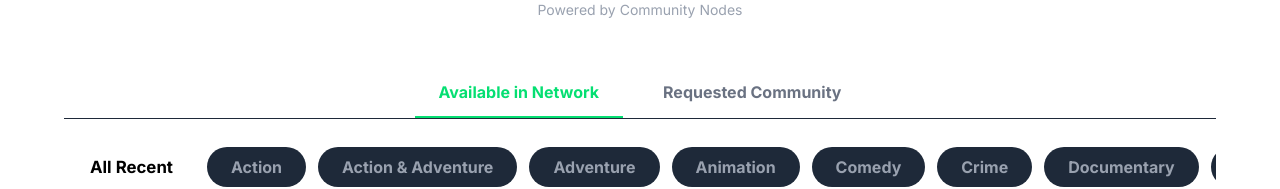
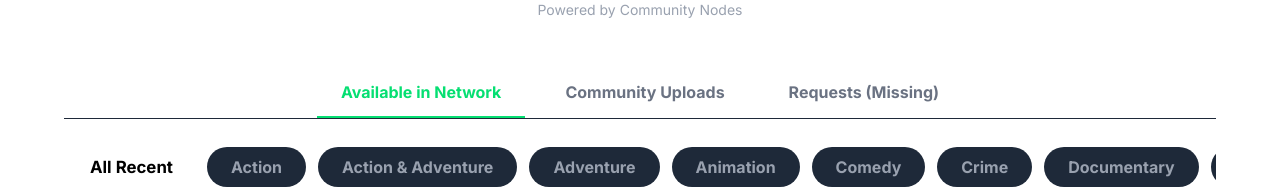
Before and after one commit to Q-YZX0/Muggi, a Next.js app: page / in a window 1280 px wide. Shown: the part 219-408 px from the top of the page. Built offline with nearby package versions, Linux system fonts and the light colour scheme; no server answers.

Commit message:
feat: Add home page with media catalog, search, and genre filters, along with TV show detail pages and a Sovereign Registry button.

```diff
--- a/src/app/page.tsx
+++ b/src/app/page.tsx
@@ -54,6 +54,9 @@ export default async function Home({ searchParams }: { searchParams: Promise<{ q
     } else if (activeTab === 'available') {
       const res = await fetch(getApiUrl(`/api/catalog/recent?genre=${encodeURIComponent(genre || '')}`));
       movies = await res.json();
+    } else if (activeTab === 'unverified') {
+      const res = await fetch(getApiUrl(`/api/catalog/unverified?genre=${encodeURIComponent(genre || '')}`));
+      movies = await res.json();
     } else {
       // Requests
       const res = await fetch(getApiUrl(`/api/catalog/requests?genre=${encodeURIComponent(genre || '')}`));
@@ -89,10 +92,16 @@ export default async function Home({ searchParams }: { searchParams: Promise<{ q
             Available in Network
           </Link>
           <Link
+            href={`/?tab=unverified${genre ? `&genre=${genre}` : ''}`}
+            className={`px-6 py-3 font-bold transition-all ${activeTab === 'unverified' ? 'text-yellow-400 border-b-2 border-yellow-400' : 'text-gray-500 hover:text-gray-300'}`}
+          >
+            Community Uploads
+          </Link>
+          <Link
             href={`/?tab=requests${genre ? `&genre=${genre}` : ''}`}
             className={`px-6 py-3 font-bold transition-all ${activeTab === 'requests' ? 'text-orange-400 border-b-2 border-orange-400' : 'text-gray-500 hover:text-gray-300'}`}
           >
-            Requested Community
+            Requests (Missing)
           </Link>
         </div>
       )}
@@ -143,6 +152,7 @@ export default async function Home({ searchParams }: { searchParams: Promise<{ q
         <div className="grid grid-cols-2 md:grid-cols-4 lg:grid-cols-5 gap-6">
           {movies.map((ext: any, index: number) => {
             const movie = ext.base;
+            if (!movie) return null; // Defensive check against malformed data
             const isAvailable = ext.isAvailable;
 
             return (
@@ -152,9 +162,9 @@ export default async function Home({ searchParams }: { searchParams: Promise<{ q
                     ? 'group-hover:shadow-green-500/20 group-hover:ring-green-500/50 ring-1 ring-green-900/30'
                     : 'group-hover:shadow-blue-500/20 group-hover:ring-blue-500/50 opacity-80 group-hover:opacity-100'
                   }`}>
-                  {movie.posterPath ? (
+                  {(movie.posterPath || movie.poster_path) ? (
                     <img
-                      src={`https://image.tmdb.org/t/p/w500${movie.posterPath}`}
+                      src={(movie.posterPath || movie.poster_path).startsWith('http') ? (movie.posterPath || movie.poster_path) : `https://image.tmdb.org/t/p/w500${movie.posterPath || movie.poster_path}`}
                       alt={movie.title}
                       loading="lazy"
                       className={`w-full h-full object-cover transition-transform duration-500 group-hover:scale-110 ${!isAvailable ? 'grayscale-[0.5] group-hover:grayscale-0' : ''}`}
--- a/src/app/tv/[id]/page.tsx
+++ b/src/app/tv/[id]/page.tsx
@@ -40,7 +40,8 @@ async function fetchNodeLinks(id: string, type: 'tv' | 'movie', season?: number,
         if (season) url += `&season=${season}`;
         if (episode) url += `&episode=${episode}`;
         const res = await fetch(url, { cache: 'no-store' });
-        return await res.json();
+        const data = await res.json();
+        return Array.isArray(data) ? data : [];
     } catch (e) { return []; }
 }
 
--- a/src/components/SovereignRegistryButton.tsx
+++ b/src/components/SovereignRegistryButton.tsx
@@ -145,6 +145,8 @@ export default function SovereignRegistryButton({
                 <div className="bg-blue-600/20 text-blue-300 px-3 py-1 rounded text-xs border border-blue-500/30 text-center">
                     ⏳ {statusData.period.remainingHours}h Left | 👍 {statusData.votes.up} vs 👎 {statusData.votes.down}
                 </div>
+
+                {/* Voting Buttons for Everyone */}
                 <div className="flex gap-2">
                     <button onClick={() => handleVote(1)} disabled={loading} className="flex-1 bg-green-600 hover:bg-green-500 text-white py-2 rounded font-bold transition-all active:scale-95">
                         👍 Yes
@@ -153,6 +155,19 @@ export default function SovereignRegistryButton({
                         👎 No
                     </button>
                 </div>
+
+                {/* ADMIN OVERRIDE: Bless directly during voting */}
+                {isOwner && (
+                    <div className="mt-2 pt-2 border-t border-gray-700">
+                        <button
+                            onClick={handleStart}
+                            disabled={loading}
+                            className="w-full bg-gradient-to-r from-blue-600 to-indigo-600 hover:from-blue-500 hover:to-indigo-500 text-white py-2 rounded font-bold text-sm shadow-lg border border-blue-400/30"
+                        >
+                            🏛️ Bless to Approve Now (Admin)
+                        </button>
+                    </div>
+                )}
             </div>
         );
     }
```
